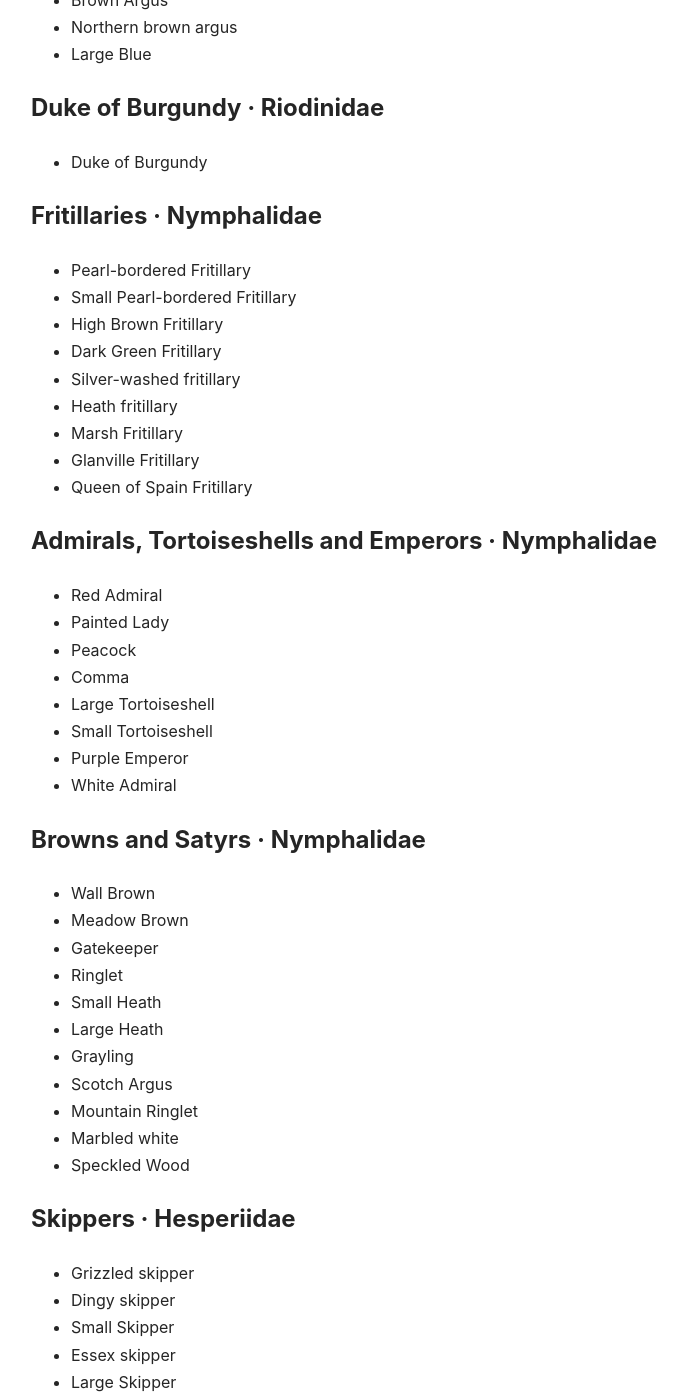
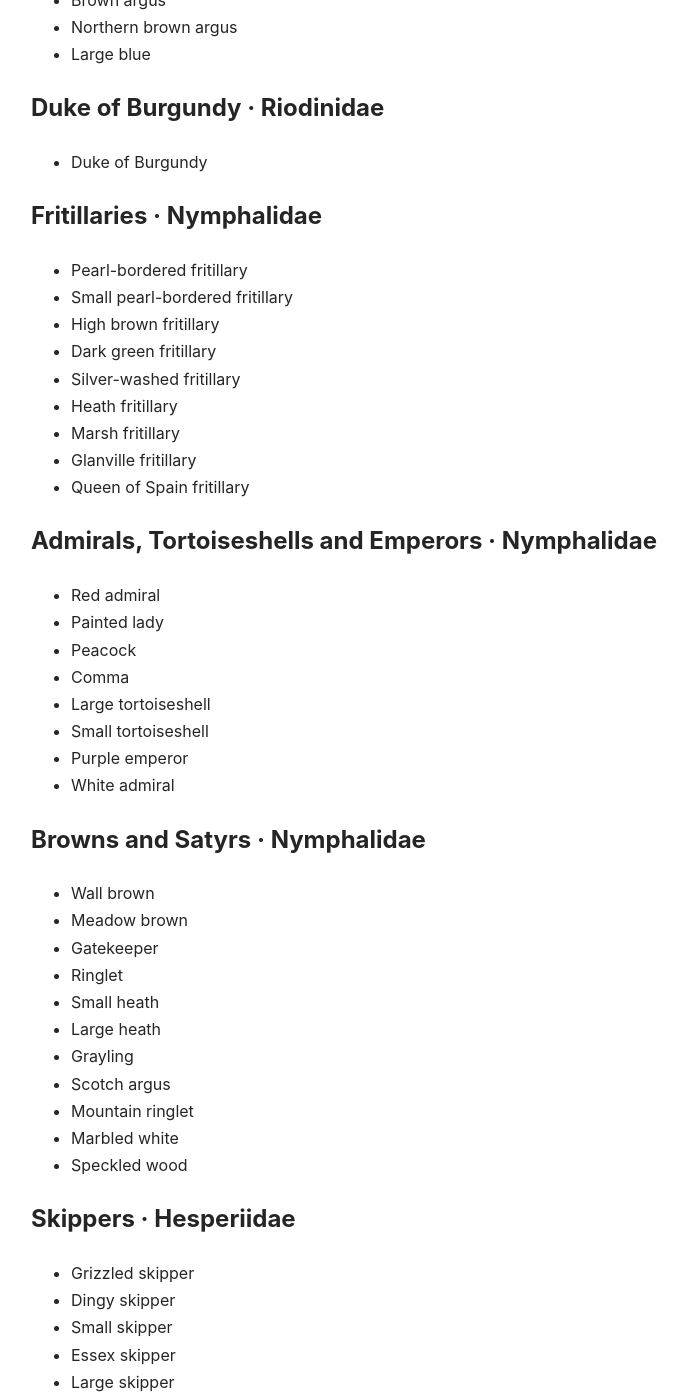
Before and after one commit to christhaxter/butterfly-diaries, a Jekyll site: the page built from species/index.html, in a window 1280 px wide and 1400 px high, scrolled down 1329 px. Shown: the whole window, without its empty margins (49-736 px from the left). Built offline with Jekyll 4.4.1, drawn with Linux system fonts in a browser that asks for light colours; some of the changed text lies outside the part shown.

```diff
--- a/species/index.html
+++ b/species/index.html
@@ -22,35 +22,35 @@ description: Explore the butterfly species featured in Butterfly Diaries, from g
 <h2>Whites and Yellows · Pieridae</h2>
 <div class="species-list">
   <ul>
-    <li><a href="#">Large White</a></li>
-    <li><a href="#">Small White</a></li>
-    <li><a href="#">Green-veined White</a></li>
+    <li><a href="#">Large white</a></li>
+    <li><a href="#">Small white</a></li>
+    <li><a href="#">Green-veined white</a></li>
     <li><a href="#">Orange-tip</a></li>
-    <li><a href="{{ '/species/wood-white/' | relative_url }}">Wood White</a></li>
+    <li><a href="{{ '/species/wood-white/' | relative_url }}">Wood white</a></li>
     <li><a href="#">Brimstone</a></li>
-    <li><a href="#">Clouded Yellow</a></li>
-    <li><a href="#">Cryptic Wood White</a></li>
+    <li><a href="#">Clouded yellow</a></li>
+    <li><a href="#">Cryptic wood white</a></li>
   </ul>
 </div>
 
 <h2>Coppers, Hairstreaks and Blues · Lycaenidae</h2>
 <div class="species-list">
   <ul>
-    <li><a href="#">Small Copper</a></li>
+    <li><a href="#">Small copper</a></li>
     <li><a href="{{ '/species/purple-hairstreak/' | relative_url }}">Purple hairstreak</a></li>
-    <li><a href="#">Green Hairstreak</a></li>
-    <li><a href="#">Brown Hairstreak</a></li>
+    <li><a href="#">Green hairstreak</a></li>
+    <li><a href="#">Brown hairstreak</a></li>
     <li><a href="{{ '/species/white-letter-hairstreak/' | relative_url }}">White-letter hairstreak</a></li>
-    <li><a href="#">Black Hairstreak</a></li>
+    <li><a href="#">Black hairstreak</a></li>
     <li><a href="{{ '/species/small-blue/' | relative_url }}">Small blue</a></li>
-    <li><a href="#">Holly Blue</a></li>
-    <li><a href="#">Common Blue</a></li>
-    <li><a href="#">Adonis Blue</a></li>
+    <li><a href="#">Holly blue</a></li>
+    <li><a href="#">Common blue</a></li>
+    <li><a href="#">Adonis blue</a></li>
     <li><a href="{{ '/species/chalk-hill-blue/' | relative_url }}">Chalk hill blue</a></li>
     <li><a href="{{ '/species/silver-studded-blue/' | relative_url }}">Silver-studded blue</a></li>
-    <li><a href="#">Brown Argus</a></li>
+    <li><a href="#">Brown argus</a></li>
     <li><a href="{{ '/species/northern-brown-argus/' | relative_url }}">Northern brown argus</a></li>
-    <li><a href="#">Large Blue</a></li>
+    <li><a href="#">Large blue</a></li>
   </ul>
 </div>
 
@@ -64,46 +64,46 @@ description: Explore the butterfly species featured in Butterfly Diaries, from g
 <h2>Fritillaries · Nymphalidae</h2>
 <div class="species-list">
   <ul>
-    <li><a href="#">Pearl-bordered Fritillary</a></li>
-    <li><a href="#">Small Pearl-bordered Fritillary</a></li>
-    <li><a href="#">High Brown Fritillary</a></li>
-    <li><a href="#">Dark Green Fritillary</a></li>
+    <li><a href="#">Pearl-bordered fritillary</a></li>
+    <li><a href="#">Small pearl-bordered fritillary</a></li>
+    <li><a href="#">High brown fritillary</a></li>
+    <li><a href="#">Dark green fritillary</a></li>
     <li><a href="{{ '/species/silver-washed-fritillary/' | relative_url }}">Silver-washed fritillary</a></li>
     <li><a href="{{ '/species/heath-fritillary/' | relative_url }}">Heath fritillary</a></li>
-    <li><a href="#">Marsh Fritillary</a></li>
-    <li><a href="#">Glanville Fritillary</a></li>
-    <li><a href="#">Queen of Spain Fritillary</a></li>
+    <li><a href="#">Marsh fritillary</a></li>
+    <li><a href="#">Glanville fritillary</a></li>
+    <li><a href="#">Queen of Spain fritillary</a></li>
   </ul>
 </div>
 
 <h2>Admirals, Tortoiseshells and Emperors · Nymphalidae</h2>
 <div class="species-list">
   <ul>
-    <li><a href="#">Red Admiral</a></li>
-    <li><a href="#">Painted Lady</a></li>
+    <li><a href="#">Red admiral</a></li>
+    <li><a href="#">Painted lady</a></li>
     <li><a href="#">Peacock</a></li>
     <li><a href="#">Comma</a></li>
-    <li><a href="#">Large Tortoiseshell</a></li>
-    <li><a href="#">Small Tortoiseshell</a></li>
-    <li><a href="{{ '/species/purple-emperor/' | relative_url }}">Purple Emperor</a></li>
-    <li><a href="#">White Admiral</a></li>
+    <li><a href="#">Large tortoiseshell</a></li>
+    <li><a href="#">Small tortoiseshell</a></li>
+    <li><a href="{{ '/species/purple-emperor/' | relative_url }}">Purple emperor</a></li>
+    <li><a href="#">White admiral</a></li>
   </ul>
 </div>
 
 <h2>Browns and Satyrs · Nymphalidae</h2>
 <div class="species-list">
   <ul>
-    <li><a href="#">Wall Brown</a></li>
-    <li><a href="#">Meadow Brown</a></li>
+    <li><a href="#">Wall brown</a></li>
+    <li><a href="#">Meadow brown</a></li>
     <li><a href="#">Gatekeeper</a></li>
     <li><a href="#">Ringlet</a></li>
-    <li><a href="#">Small Heath</a></li>
-    <li><a href="#">Large Heath</a></li>
+    <li><a href="#">Small heath</a></li>
+    <li><a href="#">Large heath</a></li>
     <li><a href="#">Grayling</a></li>
-    <li><a href="#">Scotch Argus</a></li>
-    <li><a href="#">Mountain Ringlet</a></li>
+    <li><a href="#">Scotch argus</a></li>
+    <li><a href="#">Mountain ringlet</a></li>
     <li><a href="{{ '/species/marbled-white/' | relative_url }}">Marbled white</a></li>
-    <li><a href="#">Speckled Wood</a></li>
+    <li><a href="#">Speckled wood</a></li>
   </ul>
 </div>
 
@@ -112,10 +112,10 @@ description: Explore the butterfly species featured in Butterfly Diaries, from g
   <ul>
     <li><a href="{{ '/species/grizzled-skipper/' | relative_url }}">Grizzled skipper</a></li>
     <li><a href="{{ '/species/dingy-skipper/' | relative_url }}">Dingy skipper</a></li>
-    <li><a href="#">Small Skipper</a></li>
+    <li><a href="#">Small skipper</a></li>
     <li><a href="{{ '/species/essex-skipper/' | relative_url }}">Essex skipper</a></li>
-    <li><a href="#">Large Skipper</a></li>
-    <li><a href="#">Lulworth Skipper</a></li>
+    <li><a href="#">Large skipper</a></li>
+    <li><a href="#">Lulworth skipper</a></li>
     <li><a href="{{ '/species/silver-spotted-skipper/' | relative_url }}">Silver-spotted skipper</a></li>
   </ul>
 </div>
@@ -123,13 +123,13 @@ description: Explore the butterfly species featured in Butterfly Diaries, from g
 <h2>Other species</h2>
 <div class="species-list">
   <ul>
-    <li><a href="#">Camberwell Beauty</a></li>
-    <li><a href="#">Long-tailed Blue</a></li>
-    <li><a href="#">Short-tailed Blue</a></li>
-    <li><a href="#">African Grass Blue</a></li>
-    <li><a href="#">Eastern Bath White</a></li>
+    <li><a href="#">Camberwell beauty</a></li>
+    <li><a href="#">Long-tailed blue</a></li>
+    <li><a href="#">Short-tailed blue</a></li>
+    <li><a href="#">African grass blue</a></li>
+    <li><a href="#">Eastern bath white</a></li>
     <li><a href="#">Cleopatra</a></li>
-    <li><a href="#">Two-tailed Pasha</a></li>
+    <li><a href="#">Two-tailed pasha</a></li>
   </ul>
 </div>
 
```
